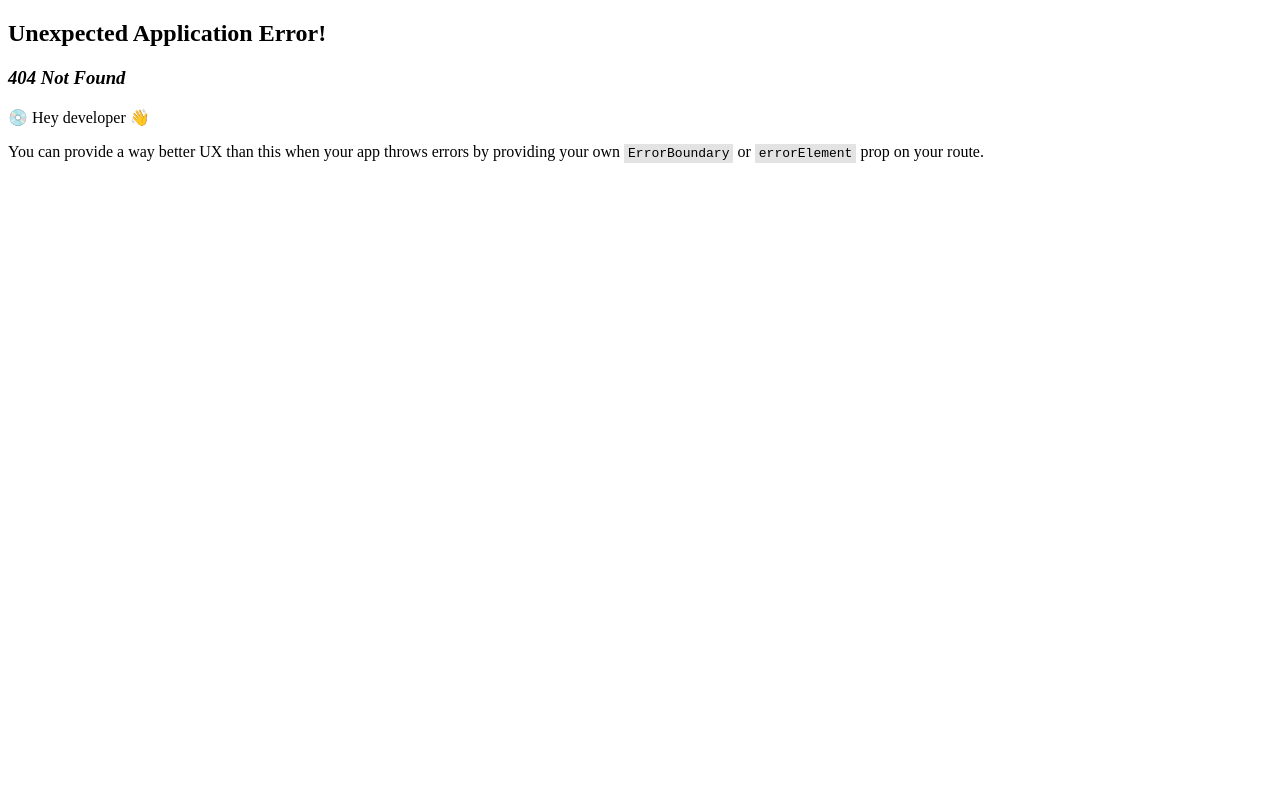
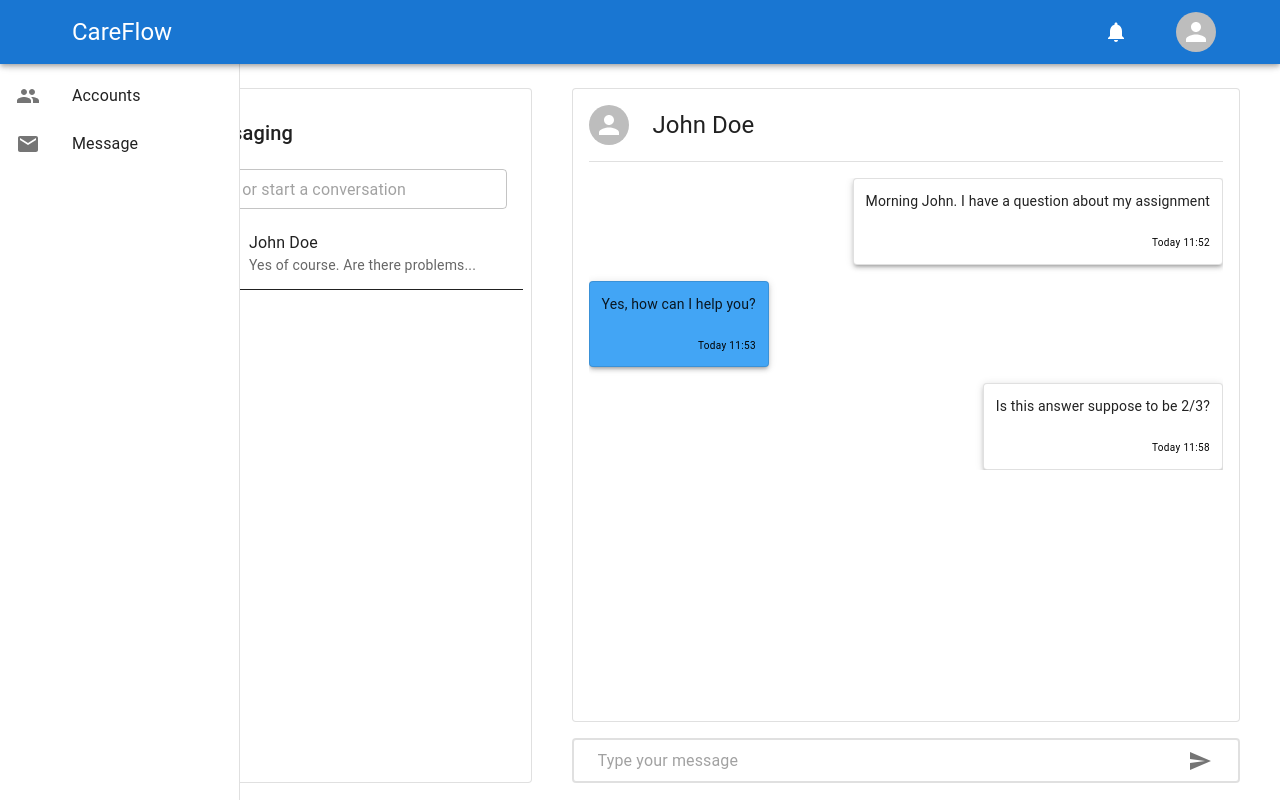
Before and after one commit to Hua5253/Care-Flow, a React (Vite) app in the folder client/: page /message in a window 1280 px wide. Before the commit this address had no page. Built offline with nearby package versions, Linux system fonts and the light colour scheme; grey boxes are pictures that could not be loaded.

Commit message:
add message route

```diff
--- a/client/src/components/MessagesTab/ChatBox.tsx
+++ b/client/src/components/MessagesTab/ChatBox.tsx
@@ -78,9 +78,9 @@ export default function ChatBox() {
             overflow: "auto",
           }}
         >
-          {msglist.map((item) => {
+          {msglist.map((item, index) => {
             return (
-              <Message
+              <Message key={index}
                 message={item.message}
                 date={item.date}
                 self={item.self}
--- a/client/src/routers.tsx
+++ b/client/src/routers.tsx
@@ -2,11 +2,13 @@ import { createBrowserRouter } from "react-router-dom";
 import SplashScreen from "./components/SplashScreen";
 import PathwayScreen from "./components/pathwaysTab/pathwayScreen";
 import ProcedureScreen from "./components/pathwaysTab/procedureScreen";
+import MessageTab from "./components/MessagesTab";
 
 const router = createBrowserRouter([
     {path: '/', element: <SplashScreen />},
     {path: '/manager-pathway', element: <PathwayScreen />},
-    {path: '/manager-procedure', element: <ProcedureScreen />}
+    {path: '/manager-procedure', element: <ProcedureScreen />},
+    {path: '/message', element: <MessageTab />}
 ])
 
 export default router;
```
